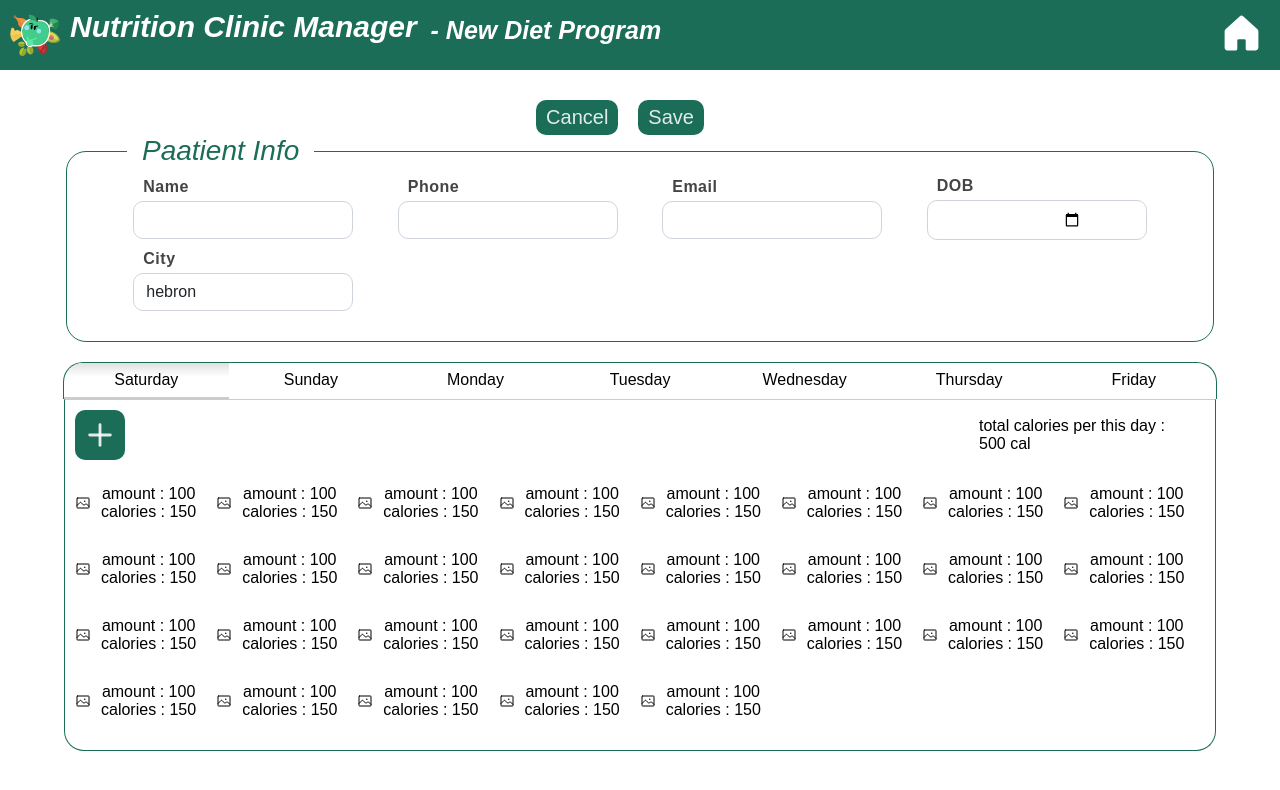
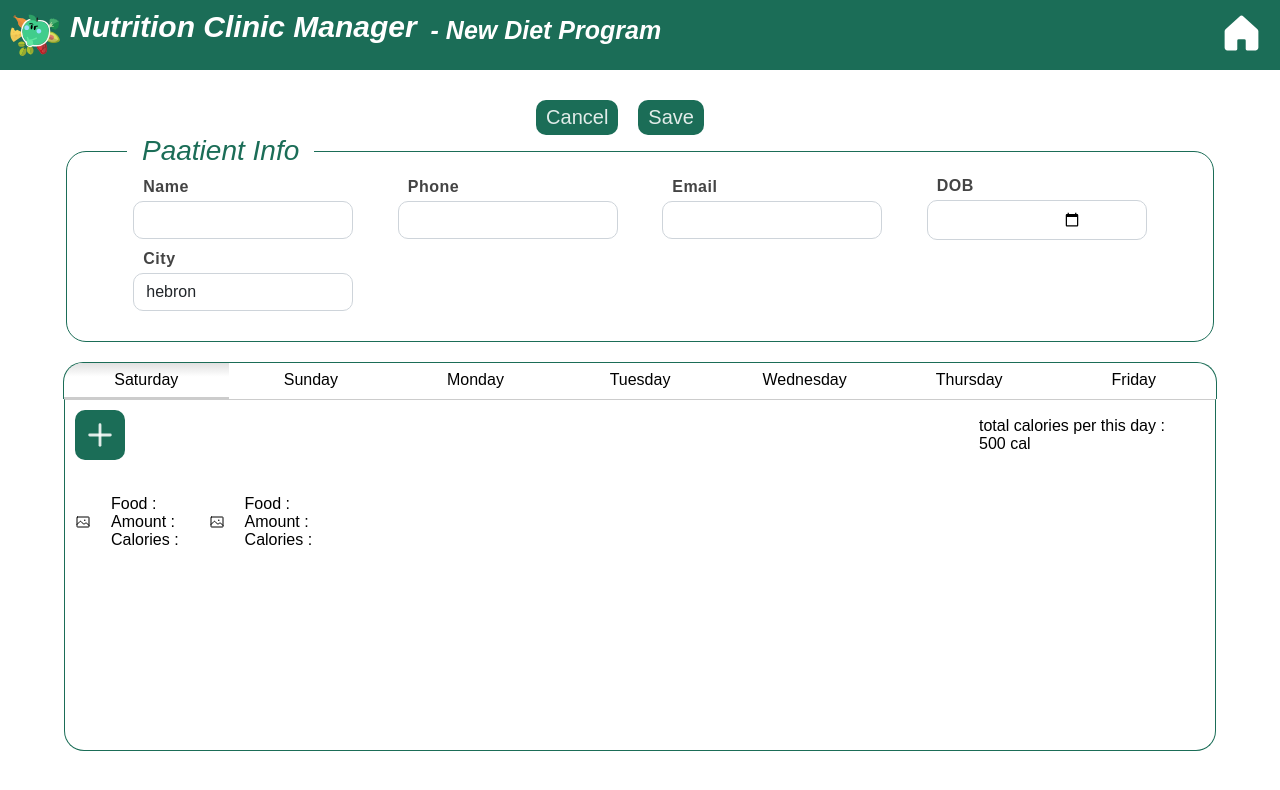
Before and after one commit to raghad-ns/nutritionist-app, a React (Create React App) app: page /add in a window 1280 px wide. Shown: the top 790 px of the page. Built offline with nearby package versions, Linux system fonts and the light colour scheme; a web font is replaced by a local one.

Commit message:
display meals for the selected day

```diff
--- a/src/components/add/daily-meals/daily-meals.component.jsx
+++ b/src/components/add/daily-meals/daily-meals.component.jsx
@@ -20,35 +20,9 @@ const DailyMeals = (props) => {
                     </div>
                 </div>
                 <div className="mealsWrapper">
-                    <MealCard name='rice' amount={100} calories={150} />
-                    <MealCard name='rice' amount={100} calories={150} />
-                    <MealCard name='rice' amount={100} calories={150} />
-                    <MealCard name='rice' amount={100} calories={150} />
-                    <MealCard name='rice' amount={100} calories={150} />
-                    <MealCard name='rice' amount={100} calories={150} />
-                    <MealCard name='rice' amount={100} calories={150} />
-                    <MealCard name='rice' amount={100} calories={150} />
-                    <MealCard name='rice' amount={100} calories={150} />
-                    <MealCard name='rice' amount={100} calories={150} />
-                    <MealCard name='rice' amount={100} calories={150} />
-                    <MealCard name='rice' amount={100} calories={150} />
-                    <MealCard name='rice' amount={100} calories={150} />
-                    <MealCard name='rice' amount={100} calories={150} />
-                    <MealCard name='rice' amount={100} calories={150} />
-                    <MealCard name='rice' amount={100} calories={150} />
-                    <MealCard name='rice' amount={100} calories={150} />
-                    <MealCard name='rice' amount={100} calories={150} />
-                    <MealCard name='rice' amount={100} calories={150} />
-                    <MealCard name='rice' amount={100} calories={150} />
-                    <MealCard name='rice' amount={100} calories={150} />
-                    <MealCard name='rice' amount={100} calories={150} />
-                    <MealCard name='rice' amount={100} calories={150} />
-                    <MealCard name='rice' amount={100} calories={150} />
-                    <MealCard name='rice' amount={100} calories={150} />
-                    <MealCard name='rice' amount={100} calories={150} />
-                    <MealCard name='rice' amount={100} calories={150} />
-                    <MealCard name='rice' amount={100} calories={150} />
-                    <MealCard name='rice' amount={100} calories={150} />
+                    {props.meals.map((meal, index) =>
+                        <MealCard {...meal} key={index} />
+                    )}
                 </div>
 
             </div>
--- a/src/components/add/meal-card/meal-card.component.jsx
+++ b/src/components/add/meal-card/meal-card.component.jsx
@@ -6,10 +6,13 @@ const MealCard = (props) => {
     return (
         <div className='mealCard'>
             <div className="imageWrapper">
-                {/* <img src={props.image} alt={props.name} /> */}
-                <Image />
+                {props.image
+                    ? <img src={props.image} alt={props.name} />
+                    : <Image />
+                }
             </div>
             <div className='mealDetails'>
+                <span>food : {props.name}</span>
                 <span>amount : {props.amount}</span>
                 <span>calories : {props.calories}</span>
             </div>
--- a/src/components/add/meal-card/meal-card.css
+++ b/src/components/add/meal-card/meal-card.css
@@ -12,7 +12,18 @@
     justify-content: center;
     align-items: center;
 }
+.mealCard > .imageWrapper > img {
+    width: 100px;
+    height: 120px;
+    border-radius: 10px;
+    box-shadow: 1px 1px 3px 1px #ccc;
+}
+
 .mealCard > .mealDetails  {
+    padding: 10px;
     display: flex;
     flex-direction: column;
+    justify-content: flex-start;
+    align-items: flex-start;
+    text-transform: capitalize;
 }
--- a/src/pages/add/add.page.jsx
+++ b/src/pages/add/add.page.jsx
@@ -7,22 +7,32 @@ import AddMeal from '../../components/add/add-meal/add-meal.component'
 
 const Add = () => {
     const [addMeal , setAddmeal] = useState(false) ;
+    const food =  JSON.parse (localStorage.getItem('food') ||'[]');
+    const mealsPerDay = [
+        [food[0] , food[1]] ,
+        [food[1] , food[2]] ,
+        [food[2] , food[3]] ,
+        [food[0] , food[3]] ,
+        [food[0] , food[2]] ,
+        [food[1] , food[3]] ,
+        [food[2] , food[3]] ,
+    ];
     const [selectedDay , setSelectedDay] = useState(0) ;
     useEffect (() => {
         console.log(selectedDay);
     } , [selectedDay])
 
     return (
-        <div className='add'>
+        <form className='add'>
             {addMeal && <AddMeal setAddMeal = {setAddmeal}/>}
             <div className="addActionButtons">
-                <button className='innerButton'> cancel</button>
-                <button className='innerButton'> save</button>
+                <button className='innerButton' type='reset'> cancel</button>
+                <button className='innerButton' type='submit'> save</button>
             </div>
             <PatientInfo />
             <Tabs selectedDay = {selectedDay} setSelectedDay = {setSelectedDay}/>
-            <DailyMeals setAddMeal = {setAddmeal} />
-        </div>
+            <DailyMeals setAddMeal = {setAddmeal} meals = {mealsPerDay[selectedDay]}/>
+        </form>
     )
 }
 
```
